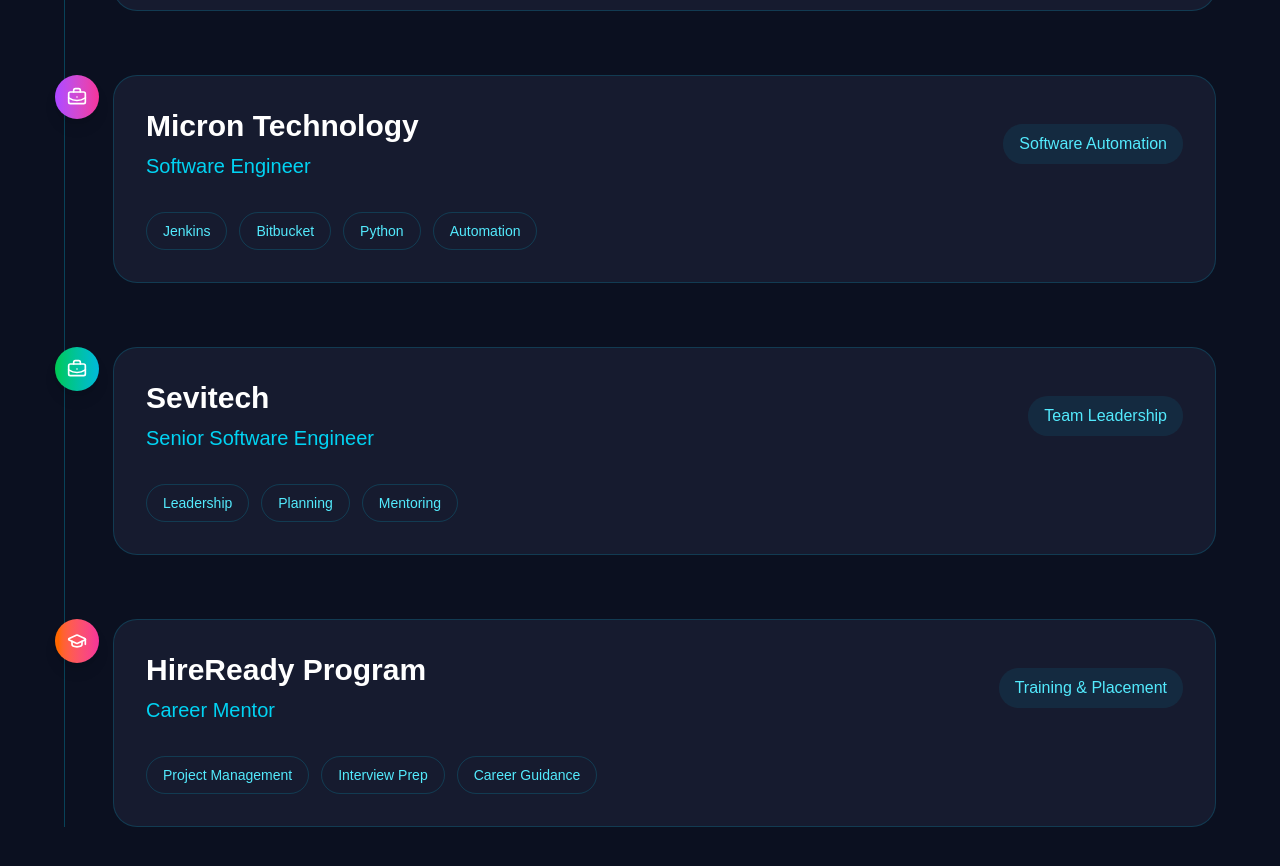
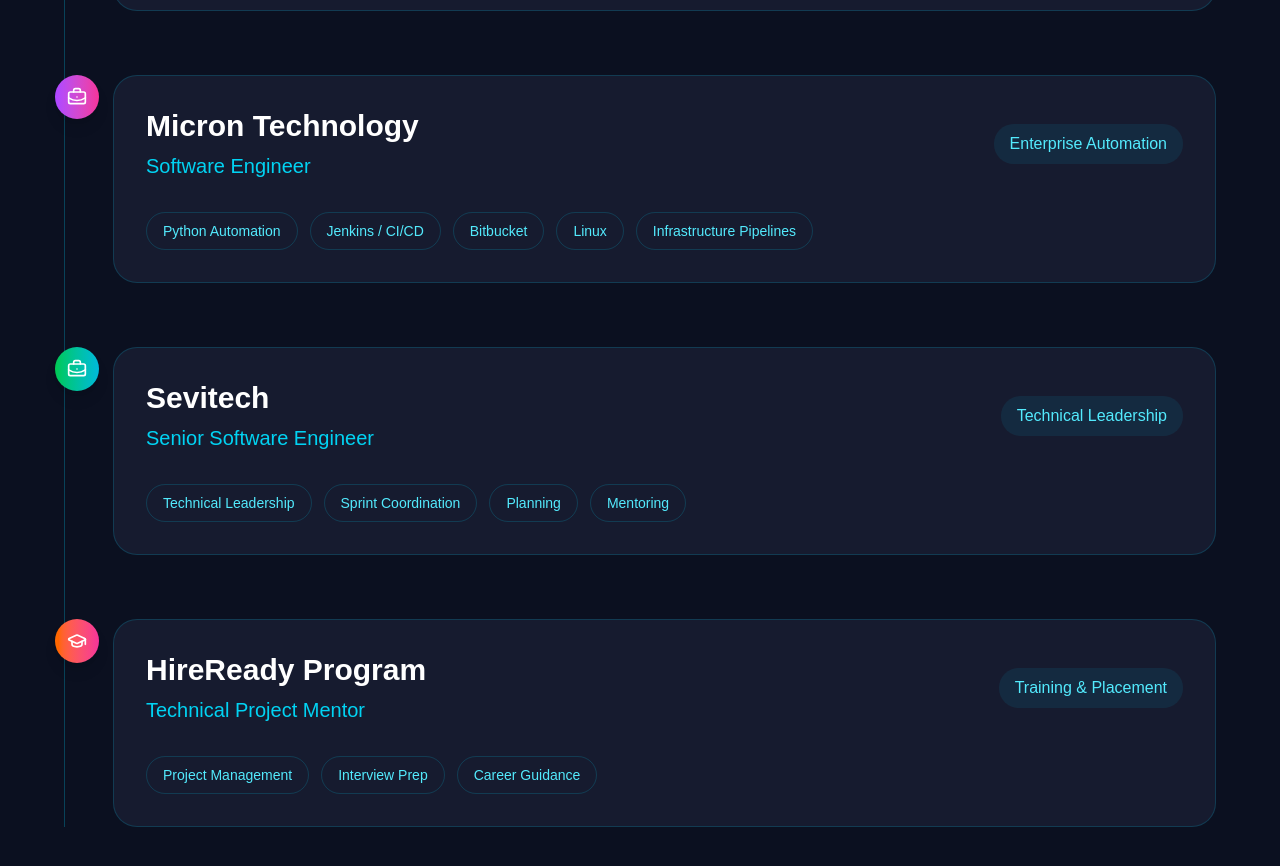
Before and after one commit to JAREENA-SK/aurora-ai-portfolio, a Next.js app in the folder aurora-ai/: page / in a window 1280 px wide. Shown: the part 4260-5126 px from the top of the page. Built offline with nearby package versions, Linux system fonts and the light colour scheme.

Commit message:
reframe experience around technical automation leadership

```diff
--- a/aurora-ai/components/sections/Experience.tsx
+++ b/aurora-ai/components/sections/Experience.tsx
@@ -14,27 +14,27 @@
     period: "1.5 Years",
     icon: Cpu,
     color: "from-cyan-500 to-blue-500",
-    skills: ["Linux", "Python", "Git", "Jira"],
+    skills: ["Python", "Linux", "Git", "Jira", "Automation", "Complex Debugging"],
   },
   {
     company: "Micron Technology",
     role: "Software Engineer",
-    period: "Software Automation",
+    period: "Enterprise Automation",
     icon: BriefcaseBusiness,
     color: "from-purple-500 to-pink-500",
-    skills: ["Jenkins", "Bitbucket", "Python", "Automation"],
+    skills: ["Python Automation", "Jenkins / CI/CD", "Bitbucket", "Linux", "Infrastructure Pipelines"],
   },
   {
     company: "Sevitech",
     role: "Senior Software Engineer",
-    period: "Team Leadership",
+    period: "Technical Leadership",
     icon: BriefcaseBusiness,
     color: "from-green-500 to-cyan-500",
-    skills: ["Leadership", "Planning", "Mentoring"],
+    skills: ["Technical Leadership", "Sprint Coordination", "Planning", "Mentoring"],
   },
   {
     company: "HireReady Program",
-    role: "Career Mentor",
+    role: "Technical Project Mentor",
     period: "Training & Placement",
     icon: GraduationCap,
     color: "from-orange-500 to-pink-500",
```
